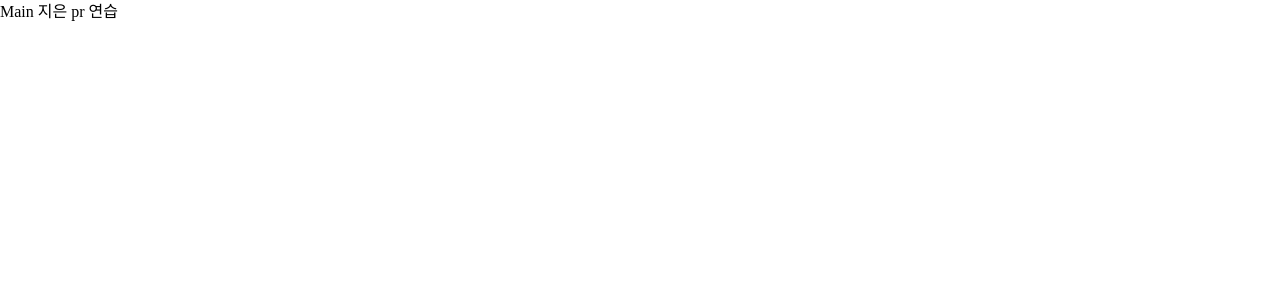
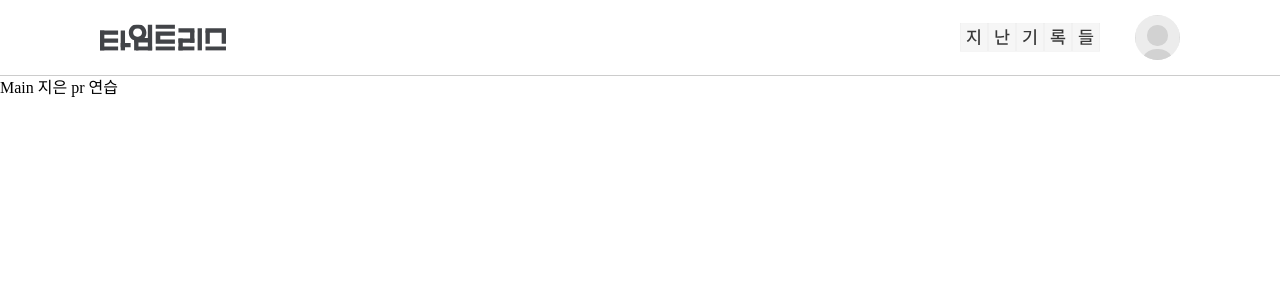
Before and after one commit to seung-heee/timetris-front, a React (Create React App) app: page / in a window 1280 px wide. Shown: the top 300 px of the page. Built offline with nearby package versions, Linux system fonts and the light colour scheme; a web font is replaced by a local one.

Commit message:
feat: GNB 설정

```diff
--- a/src/App.js
+++ b/src/App.js
@@ -3,9 +3,20 @@ import Main from "./pages/Main";
 import Login from "./pages/Login/Login"
 import MyPage from "./pages/MyPage/MyPage"
 import './css/styles.css';
+import Navbar from "./components/Navbar";
+import NavbarNotLogin from "./components/NavbarNotLogin";
+import GlobalStyle from './styles/GlobalStyle'
+import { useState } from 'react'
 
 function App() {
+  let [login, setLogin] = useState(true)
+
   return (
+    <div className="App">
+      <GlobalStyle />
+      {
+        login ? <Navbar /> : <NavbarNotLogin />
+      }
       <div className="App container">
         <Routes>
           <Route path='/' element={<Main />} />
@@ -13,6 +24,7 @@ function App() {
           <Route path='/mypage' element={<MyPage />} />
         </Routes>
       </div>
+    </div>
   );
 }
 
```
Lines whose indentation alone changed are shown as unchanged.
